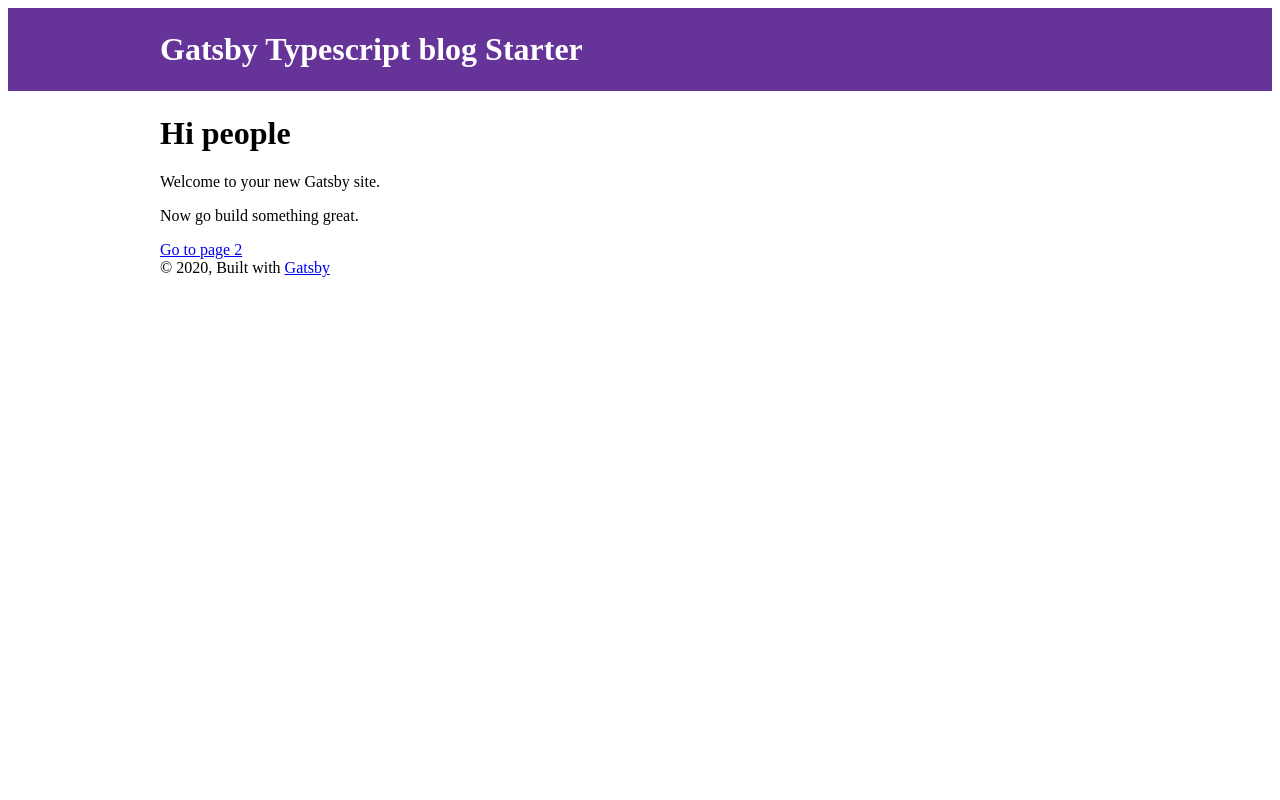
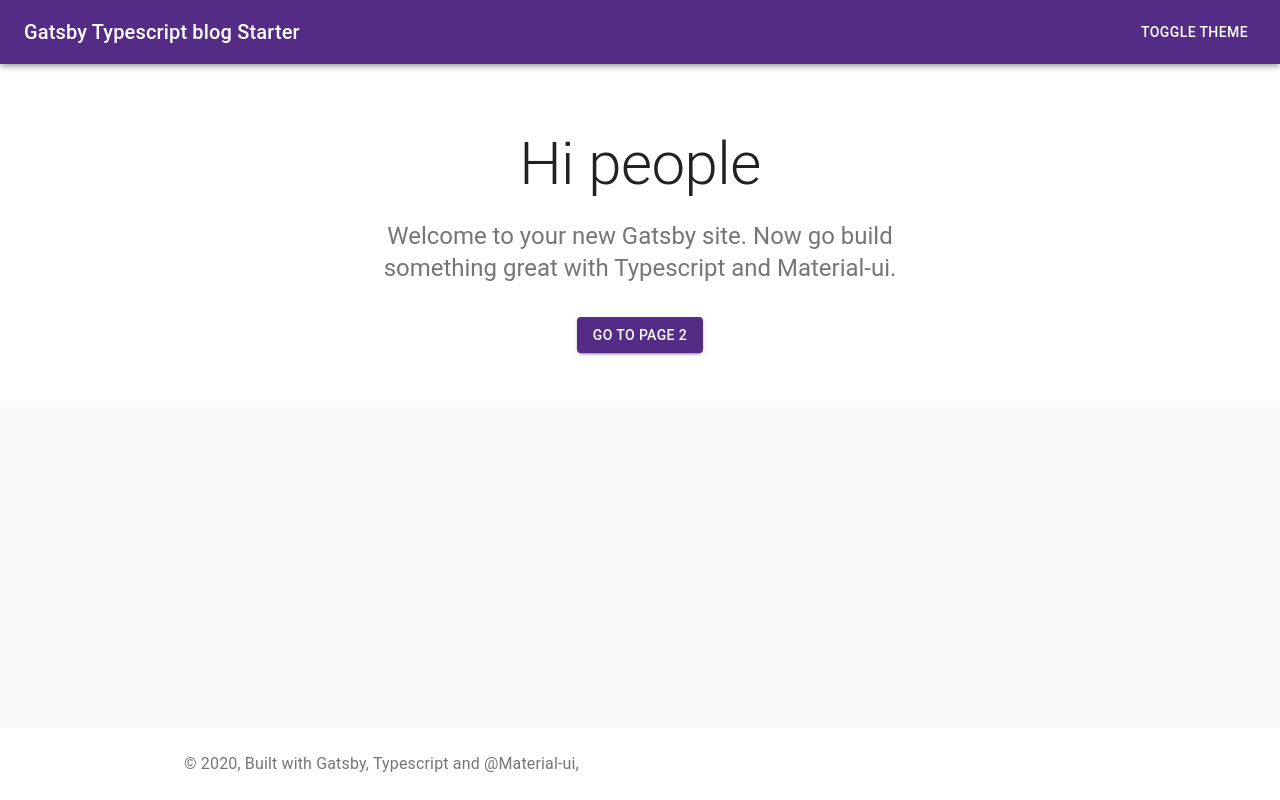
Before and after one commit to juliencrn/gatsby-material-typescript-starter, a Gatsby site: page / in a window 1280 px wide. Built offline with nearby package versions, Linux system fonts and the light colour scheme; Gatsby itself is replaced by a stand-in of ours.

Commit message:
Add @material-ui

```diff
--- a/gatsby-browser.js
+++ b/gatsby-browser.js
@@ -4,4 +4,4 @@
  * See: https://www.gatsbyjs.org/docs/browser-apis/
  */
 
-// You can delete this file if you're not using it
+export { default as wrapRootElement } from './src/libs/wrapRootElement'
--- a/gatsby-ssr.js
+++ b/gatsby-ssr.js
@@ -4,4 +4,4 @@
  * See: https://www.gatsbyjs.org/docs/ssr-apis/
  */
 
-// You can delete this file if you're not using it
+export { default as wrapRootElement } from './src/libs/wrapRootElement'
--- /dev/null
+++ b/src/components/footer.tsx
@@ -0,0 +1,41 @@
+import React, { FC } from 'react'
+
+import { makeStyles } from '@material-ui/styles'
+import { Container, Typography, Theme, Link } from '@material-ui/core'
+
+const useStyles = makeStyles((theme: Theme) => ({
+  footer: {
+    padding: theme.spacing(3, 2),
+    marginTop: 'auto',
+    backgroundColor: theme.palette.background.paper,
+  },
+}))
+
+const Footer: FC = () => {
+  const classes = useStyles()
+  return (
+    <footer className={classes.footer}>
+      <Container maxWidth="md">
+        <Typography variant="body1" color="textSecondary">
+          © {new Date().getFullYear()}, Built with
+          {` `}
+          <Link href="https://www.gatsbyjs.org" color="inherit">
+            Gatsby
+          </Link>
+          ,{` `}
+          <Link href="https://www.typescriptlang.org" color="inherit">
+            Typescript
+          </Link>{' '}
+          and
+          {` `}
+          <Link href="https://material-ui.com/" color="inherit">
+            @Material-ui
+          </Link>
+          ,
+        </Typography>
+      </Container>
+    </footer>
+  )
+}
+
+export default Footer
--- a/src/components/header.tsx
+++ b/src/components/header.tsx
@@ -1,37 +1,46 @@
-import { Link } from 'gatsby'
+import { Link as GatsbyLink } from 'gatsby'
 import React, { FC } from 'react'
+import { AppBar, Toolbar, Typography, Link, Button } from '@material-ui/core'
+import { makeStyles } from '@material-ui/styles'
+
+const useStyles = makeStyles({
+  toolbar: {},
+  title: {
+    flexGrow: 1,
+  },
+  link: {
+    textDecoration: 'none',
+  },
+})
 
 export interface HeaderProps {
   siteTitle?: string
+  theme: 'light' | 'dark'
+  onToggleTheme: () => void
 }
 
-const Header: FC<HeaderProps> = ({ siteTitle = '' }) => (
-  <header
-    style={{
-      background: `rebeccapurple`,
-      marginBottom: `1.45rem`,
-    }}
-  >
-    <div
-      style={{
-        margin: `0 auto`,
-        maxWidth: 960,
-        padding: `1.45rem 1.0875rem`,
-      }}
-    >
-      <h1 style={{ margin: 0 }}>
+const Header: FC<HeaderProps> = ({ siteTitle = '', onToggleTheme }) => {
+  const classes = useStyles()
+
+  return (
+    <AppBar component="header" position="static">
+      <Toolbar className={classes.toolbar}>
+        <Typography variant="h6" className={classes.title}>
           <Link
             to="/"
-          style={{
-            color: `white`,
-            textDecoration: `none`,
-          }}
+            component={GatsbyLink}
+            color="inherit"
+            className={classes.link}
           >
             {siteTitle}
           </Link>
-      </h1>
-    </div>
-  </header>
+        </Typography>
+        <Button color="inherit" onClick={onToggleTheme}>
+          Toggle Theme
+        </Button>
+      </Toolbar>
+    </AppBar>
   )
+}
 
 export default Header
--- /dev/null
+++ b/src/components/hero.tsx
@@ -0,0 +1,40 @@
+import React, { FC } from 'react'
+import { makeStyles } from '@material-ui/styles'
+import { Typography, Container, Theme } from '@material-ui/core'
+
+const useStyles = makeStyles((theme: Theme) => ({
+  heroContent: {
+    backgroundColor: theme.palette.background.paper,
+    padding: theme.spacing(8, 0, 6),
+  },
+}))
+
+export interface HeroProps {
+  title: string
+  description?: string
+}
+
+const Hero: FC<HeroProps> = ({ title, description = '', children }) => {
+  const classes = useStyles()
+  return (
+    <div className={classes.heroContent}>
+      <Container maxWidth="sm">
+        <Typography
+          component="h1"
+          variant="h2"
+          align="center"
+          color="textPrimary"
+          gutterBottom
+        >
+          {title}
+        </Typography>
+        <Typography variant="h5" align="center" color="textSecondary" paragraph>
+          {description}
+        </Typography>
+        {children}
+      </Container>
+    </div>
+  )
+}
+
+export default Hero
--- a/src/components/layout.tsx
+++ b/src/components/layout.tsx
@@ -1,44 +1,54 @@
-/**
- * Layout component that queries for data
- * with Gatsby's useStaticQuery component
- *
- * See: https://www.gatsbyjs.org/docs/use-static-query/
- */
-
 import React, { FC } from 'react'
-import { useStaticQuery, graphql } from 'gatsby'
+import { makeStyles, ThemeProvider } from '@material-ui/styles'
+import { Container, Theme, CssBaseline } from '@material-ui/core'
 
 import Header from './header'
+import Footer from './footer'
+import themes from '../theme'
+import useSiteMetadata from '../hooks/useSiteMetadata'
+import useLocalStorage from '../hooks/useLocalStorage'
 
-const Layout: FC = ({ children }) => {
-  const data = useStaticQuery(graphql`
-    query SiteTitleQuery {
-      site {
-        siteMetadata {
-          title
-        }
-      }
-    }
-  `)
+const useStyles = makeStyles((theme: Theme) => ({
+  root: {
+    display: 'flex',
+    flexDirection: 'column',
+    minHeight: '100vh',
+  },
+  main: {
+    marginTop: theme.spacing(8),
+    marginBottom: theme.spacing(2),
+  },
+}))
+
+type ThemeMode = 'light' | 'dark'
+
+const Layout: FC<{ container?: boolean }> = ({
+  children,
+  container = false,
+}) => {
+  const classes = useStyles()
+  const { title } = useSiteMetadata()
+  const [theme, setTheme] = useLocalStorage('theme', 'light')
+
+  const toggleTheme = () => {
+    setTheme(theme === 'light' ? 'dark' : 'light')
+  }
 
   return (
-    <>
-      <Header siteTitle={data.site.siteMetadata.title} />
-      <div
-        style={{
-          margin: `0 auto`,
-          maxWidth: 960,
-          padding: `0 1.0875rem 1.45rem`,
-        }}
-      >
-        <main>{children}</main>
-        <footer>
-          © {new Date().getFullYear()}, Built with
-          {` `}
-          <a href="https://www.gatsbyjs.org">Gatsby</a>
-        </footer>
+    <ThemeProvider theme={themes[theme as ThemeMode]}>
+      <CssBaseline />
+      <div className={classes.root}>
+        <Header siteTitle={title} onToggleTheme={toggleTheme} theme={theme} />
+        {container ? (
+          <Container component="main" maxWidth="md" className={classes.main}>
+            {children}
+          </Container>
+        ) : (
+          <main>{children}</main>
+        )}
+        <Footer />
       </div>
-    </>
+    </ThemeProvider>
   )
 }
 
--- /dev/null
+++ b/src/hooks/useLocalStorage.ts
@@ -0,0 +1,56 @@
+/* eslint-disable @typescript-eslint/no-explicit-any */
+import { useState } from 'react'
+
+/**
+ * React Hook wrapper for LocalStorage
+ * @usage has the same API of useState
+ * @param key storage key like localStorage.getItem('key')
+ * @param initialValue
+ */
+
+type PersistReturn = [any, (arg1?: any) => void]
+
+export type usePersistFunc = (key: string) => PersistReturn
+
+export default function useLocalStorage(key: string, initialValue: any) {
+  // Prevent build error "window is undefined" but keep keep working
+  const isServer = typeof window === 'undefined'
+
+  // State to store our value
+  // Pass initial state function to useState so logic is only executed once
+  const [storedValue, setStoredValue] = useState(() => {
+    // Get from local storage then
+    // parse stored json or return initialValue
+    if (isServer) {
+      return initialValue
+    }
+
+    try {
+      const item = window.localStorage.getItem(key)
+      return item ? JSON.parse(item) : initialValue
+    } catch (error) {
+      console.log(error)
+      return initialValue
+    }
+  })
+
+  // Return a wrapped version of useState's setter function that ...
+  // ... persists the new value to localStorage.
+  const setValue = (value: any) => {
+    try {
+      // Allow value to be a function so we have same API as useState
+      const valueToStore =
+        value instanceof Function ? value(storedValue) : value
+      // Save state
+      setStoredValue(valueToStore)
+      // Save to local storage
+      if (!isServer) {
+        window.localStorage.setItem(key, JSON.stringify(valueToStore))
+      }
+    } catch (error) {
+      console.log(error)
+    }
+  }
+
+  return [storedValue, setValue]
+}
--- /dev/null
+++ b/src/hooks/useSiteMetadata.ts
@@ -0,0 +1,35 @@
+import { graphql, useStaticQuery } from 'gatsby'
+
+export interface SiteMetadata {
+  title: string
+  description: string
+  author: {
+    name: string
+    content: string
+  }
+  social: {
+    github: string
+  }
+}
+
+export default (): SiteMetadata => {
+  const data = useStaticQuery(graphql`
+    {
+      site {
+        siteMetadata {
+          title
+          description
+          author {
+            name
+            content
+          }
+          social {
+            github
+          }
+        }
+      }
+    }
+  `)
+
+  return data.site.siteMetadata
+}
--- /dev/null
+++ b/src/libs/wrapRootElement.tsx
@@ -0,0 +1,36 @@
+import React, { ReactNode } from 'react'
+import { ThemeProvider } from '@material-ui/styles'
+import { Theme, CssBaseline } from '@material-ui/core'
+
+import themes from '../theme'
+
+const wrapRootElement = ({ element }: { element: ReactNode }) => {
+  function getTheme(): Theme {
+    const isServer = typeof window === 'undefined'
+
+    let theme: 'light' | 'dark' = 'light'
+
+    if (!isServer) {
+      try {
+        const json = window.localStorage.getItem('theme')
+        const item = json ? JSON.parse(json) : theme
+        if (['light', 'dark'].includes(item)) {
+          theme = item
+        }
+      } catch (error) {
+        console.log(error)
+      }
+    }
+
+    return themes[theme]
+  }
+
+  return (
+    <ThemeProvider theme={getTheme()}>
+      <CssBaseline />
+      {element}
+    </ThemeProvider>
+  )
+}
+
+export default wrapRootElement
--- a/src/pages/index.tsx
+++ b/src/pages/index.tsx
@@ -1,18 +1,45 @@
 import React, { FC } from 'react'
-import { Link } from 'gatsby'
+import { Link as GatsbyLink } from 'gatsby'
+import { Grid, Button, Theme } from '@material-ui/core'
+import { makeStyles } from '@material-ui/styles'
 
 import Layout from '../components/layout'
 import SEO from '../components/seo'
+import Hero from '../components/hero'
 
-const IndexPage: FC = () => (
-  <Layout>
-    <SEO title="Home" />
-    <h1>Hi people</h1>
-    <p>Welcome to your new Gatsby site.</p>
-    <p>Now go build something great.</p>
+const useStyles = makeStyles((theme: Theme) => ({
+  heroButtons: {
+    marginTop: theme.spacing(4),
+  },
+}))
 
-    <Link to="/page-2/">Go to page 2</Link>
-  </Layout>
-)
+const IndexPage: FC = () => {
+  const classes = useStyles()
+  return (
+    <Layout>
+      <SEO title="Home" />
+      <Hero
+        title="Hi people"
+        description="Welcome to your new Gatsby site. Now go build something great with
+          Typescript and Material-ui."
+      >
+        <div className={classes.heroButtons}>
+          <Grid container spacing={2} justify="center">
+            <Grid item>
+              <Button
+                component={GatsbyLink}
+                to="/page-2/"
+                variant="contained"
+                color="primary"
+              >
+                Go to page 2
+              </Button>
+            </Grid>
+          </Grid>
+        </div>
+      </Hero>
+    </Layout>
+  )
+}
 
 export default IndexPage
--- /dev/null
+++ b/src/theme.ts
@@ -0,0 +1,46 @@
+import deepMerge from 'deepmerge'
+import { red } from '@material-ui/core/colors'
+import {
+  createMuiTheme,
+  responsiveFontSizes,
+  ThemeOptions,
+  Theme,
+} from '@material-ui/core/styles'
+
+const makeTheme = (variant: ThemeOptions): Theme => {
+  const common = {
+    palette: {
+      primary: {
+        main: '#542c85',
+      },
+      secondary: {
+        main: '#19857b',
+      },
+      error: {
+        main: red.A400,
+      },
+    },
+  }
+
+  const theme = createMuiTheme(deepMerge(common, variant))
+  return responsiveFontSizes(theme)
+}
+
+const light: ThemeOptions = {
+  palette: {
+    type: 'light',
+  },
+}
+
+const dark: ThemeOptions = {
+  palette: {
+    type: 'dark',
+  },
+}
+
+const themes = {
+  light: makeTheme(light),
+  dark: makeTheme(dark),
+}
+
+export default themes
```
Also changed, not shown: gatsby-config.js (+9 -5 lines), package.json (+21 -21 lines), src/pages/404.tsx (+8 -3 lines), src/pages/page-2.tsx (+14 -5 lines), README.md, 1 other file. Lines whose indentation alone changed are shown as unchanged.
